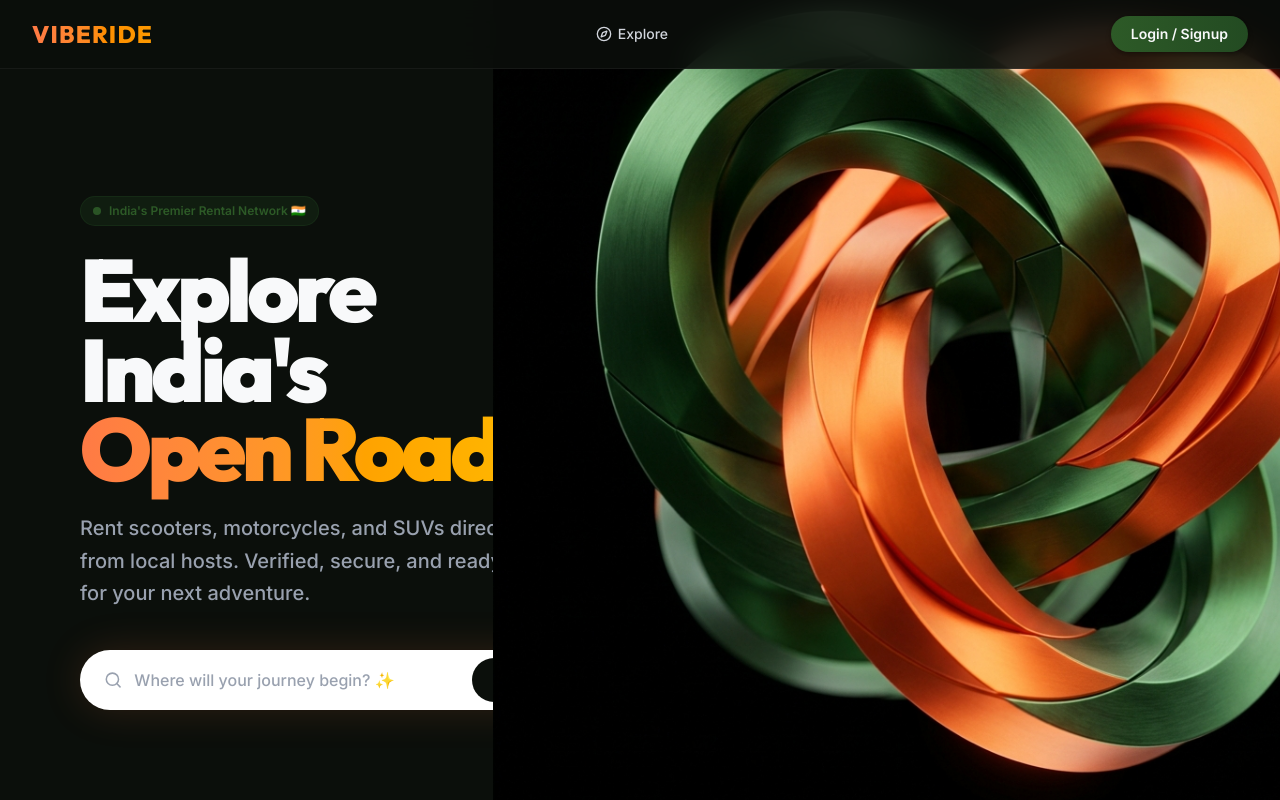
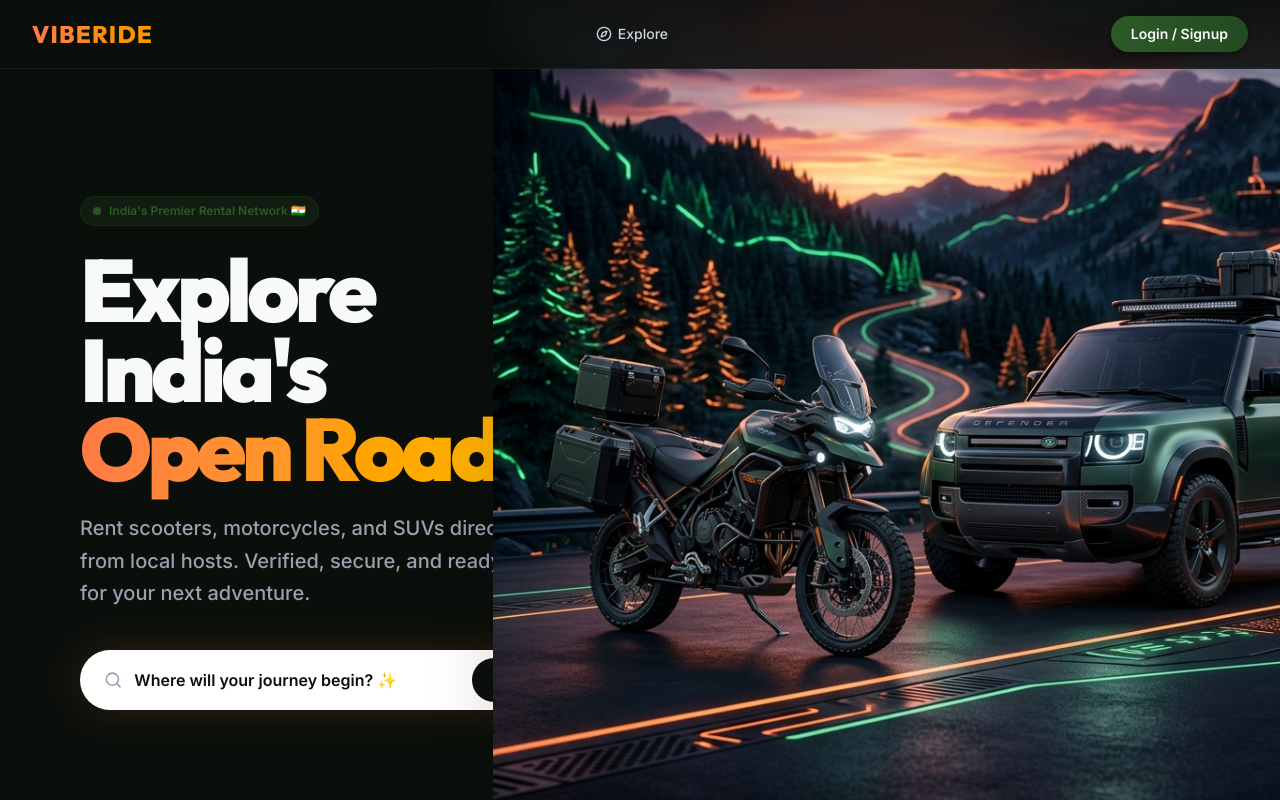
Before and after one commit to privacychamber/viberide, a Next.js app: page / in a window 1280 px wide. Shown: the top 800 px of the page. Built offline with nearby package versions, Linux system fonts and the light colour scheme; no server answers; the database is empty.

Commit message:
UI: Add vehicle hero image and city dropdown

```diff
--- a/src/app/page.tsx
+++ b/src/app/page.tsx
@@ -95,12 +95,23 @@ export default async function Home() {
           <form action="/explore" className="relative flex items-center w-full max-w-lg bg-white rounded-full p-2 shadow-[0_0_40px_rgba(255,122,69,0.15)] group">
             <div className="flex-1 flex items-center pl-4">
               <Search className="w-5 h-5 text-gray-400 mr-3" />
-              <input
-                type="text"
-                placeholder="Where will your journey begin? ✨"
+              <select
                 name="city"
-                className="w-full bg-transparent border-none outline-none text-mountain-black font-semibold placeholder:text-gray-400 placeholder:font-medium"
-              />
+                className="w-full bg-transparent border-none outline-none text-mountain-black font-semibold cursor-pointer appearance-none"
+              >
+                <option value="" disabled selected>Where will your journey begin? ✨</option>
+                <option value="All">Explore All India 🇮🇳</option>
+                <option value="Bangalore">Bangalore</option>
+                <option value="Chandigarh">Chandigarh</option>
+                <option value="Chennai">Chennai</option>
+                <option value="Delhi">Delhi NCR</option>
+                <option value="Goa">Goa</option>
+                <option value="Hyderabad">Hyderabad</option>
+                <option value="Jaipur">Jaipur</option>
+                <option value="Kolkata">Kolkata</option>
+                <option value="Mumbai">Mumbai</option>
+                <option value="Pune">Pune</option>
+              </select>
             </div>
             <button
               type="submit"
@@ -115,10 +126,10 @@ export default async function Home() {
         <div className="absolute top-0 right-0 w-full md:w-3/5 h-full opacity-30 md:opacity-100 -z-0 md:z-10 pointer-events-none flex items-center justify-end">
           <div className="relative w-full h-[120%] -mr-[10%] mt-[-10%] mix-blend-screen md:mix-blend-normal">
              <Image
-                src="/hero-knot.png"
-                alt="Abstract 3D Shape"
+                src="/hero-vehicle.png"
+                alt="Premium Vehicles"
                 fill
-                className="object-cover md:object-contain object-right transform scale-110 md:scale-125"
+                className="object-cover md:object-contain object-right transform scale-110 md:scale-125 drop-shadow-2xl"
                 priority
              />
           </div>
```
Also changed, not shown: public/hero-vehicle.png (added).
